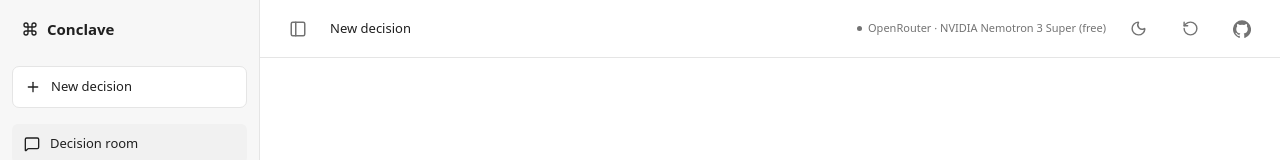
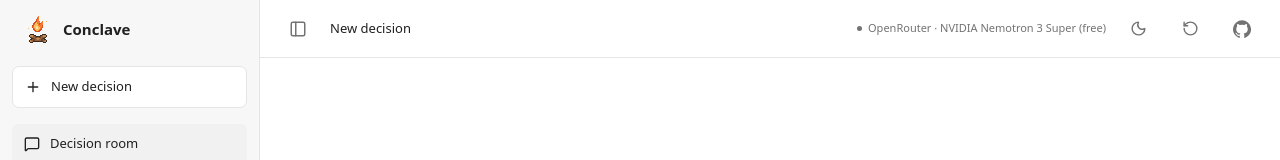
Before and after one commit to glamboyosa/conclave, a React (Vite) app: page / in a window 1280 px wide. Shown: the top 160 px of the page. Built offline with nearby package versions, Linux system fonts and the light colour scheme; no server answers; a web font is replaced by a local one.

Commit message:
Add animated campfire branding and favicon

```diff
--- a/index.html
+++ b/index.html
@@ -5,6 +5,7 @@
     <meta name="viewport" content="width=device-width, initial-scale=1.0" />
     <meta name="theme-color" content="#ffffff" />
     <script src="/theme.js"></script>
+    <link rel="icon" type="image/svg+xml" href="/favicon.svg" />
     <title>Conclave</title>
   </head>
   <body>
--- a/src/App.tsx
+++ b/src/App.tsx
@@ -4,7 +4,6 @@ import { z } from "zod";
 import { useCallback, useEffect, useRef, useState } from "react";
 import {
   BookOpen,
-  Command,
   FileText,
   Plus,
   RotateCcw,
@@ -22,6 +21,7 @@ import { CouncilResults } from "./components/product/CouncilResults";
 import { DecisionLibrary } from "./components/product/DecisionLibrary";
 import { DecisionComposer } from "./components/product/DecisionComposer";
 import { ProviderConnection } from "./components/product/ProviderConnection";
+import { ConclaveMark } from "./components/product/ConclaveMark";
 import { CouncilStatus } from "./components/product/CouncilStatus";
 import { resultSchema } from "./schemas";
 import { readCouncilResponse } from "./run-client";
@@ -468,9 +468,7 @@ export default function App() {
     <div className={`shell ${sidebarOpen ? "" : "sidebar-collapsed"}`}>
       <aside className="sidebar">
         <div className="brand">
-          <span className="brand-mark">
-            <Command size={16} />
-          </span>
+          <ConclaveMark />
           <span>Conclave</span>
         </div>
         <button className="new-run" onClick={reset}>
@@ -541,6 +539,7 @@ export default function App() {
           >
             <PanelLeft size={18} />
           </button>
+          <ConclaveMark className="mobile-brand-mark" />
           <span className="workspace-title">
             {view === "decision"
               ? phase === "done" && result
--- /dev/null
+++ b/src/components/product/ConclaveMark.tsx
@@ -0,0 +1,22 @@
+import { useEffect, useRef } from "react";
+
+export const ConclaveMark = ({ className = "" }: { className?: string }) => {
+  const sprite = useRef<HTMLImageElement>(null);
+
+  useEffect(() => {
+    const update = () => {
+      if (sprite.current) sprite.current.dataset.paused = String(document.hidden);
+    };
+
+    update();
+    document.addEventListener("visibilitychange", update);
+
+    return () => document.removeEventListener("visibilitychange", update);
+  }, []);
+
+  return (
+    <span className={`conclave-mark ${className}`} aria-hidden="true">
+      <img ref={sprite} src="/conclave-sprite.svg" width="96" height="32" alt="" />
+    </span>
+  );
+};
--- a/src/styles.css
+++ b/src/styles.css
@@ -156,9 +156,32 @@ a {
   font-size: 15px;
   font-weight: 600;
 }
-.brand-mark {
-  display: grid;
-  place-items: center;
+.conclave-mark {
+  display: block;
+  width: 32px;
+  height: 32px;
+  flex-shrink: 0;
+  overflow: hidden;
+}
+.conclave-mark img {
+  display: block;
+  width: 96px;
+  height: 32px;
+  max-width: none;
+  image-rendering: pixelated;
+  animation: conclave-flame 900ms steps(3, end) infinite;
+}
+.conclave-mark img[data-paused="true"] {
+  animation-play-state: paused;
+}
+.mobile-brand-mark {
+  display: none;
+}
+@keyframes conclave-flame {
+  to { transform: translateX(-100%); }
+}
+@media (prefers-reduced-motion: reduce) {
+  .conclave-mark img { animation: none; }
 }
 .new-run {
   display: flex;
@@ -1129,6 +1152,9 @@ details ul {
   }
   main {
     grid-column: 1;
+  }
+  .mobile-brand-mark {
+    display: block;
   }
   .sidebar-toggle {
     display: none;
```
Also changed, not shown: public/conclave-sprite.svg (added), public/favicon.svg (added).
